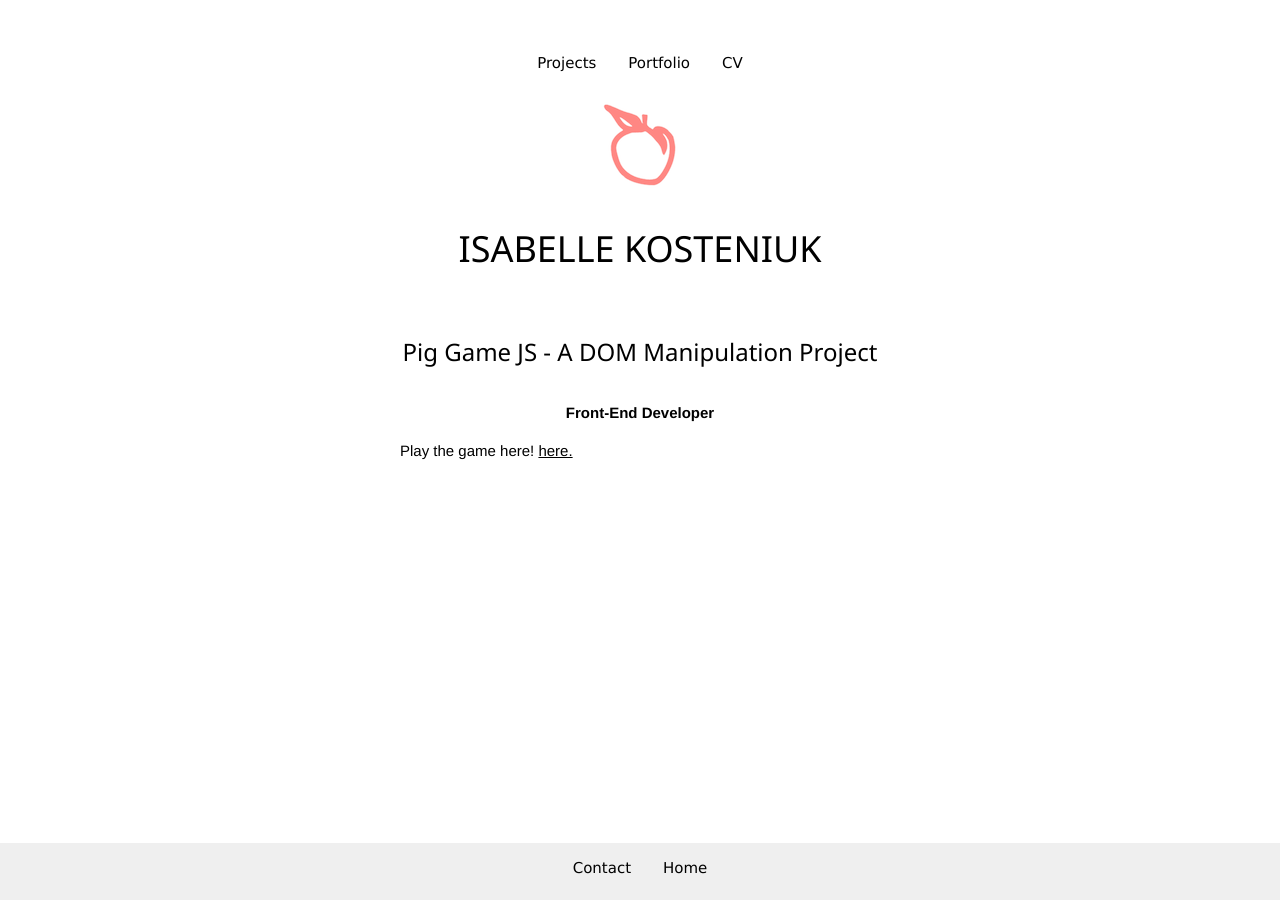
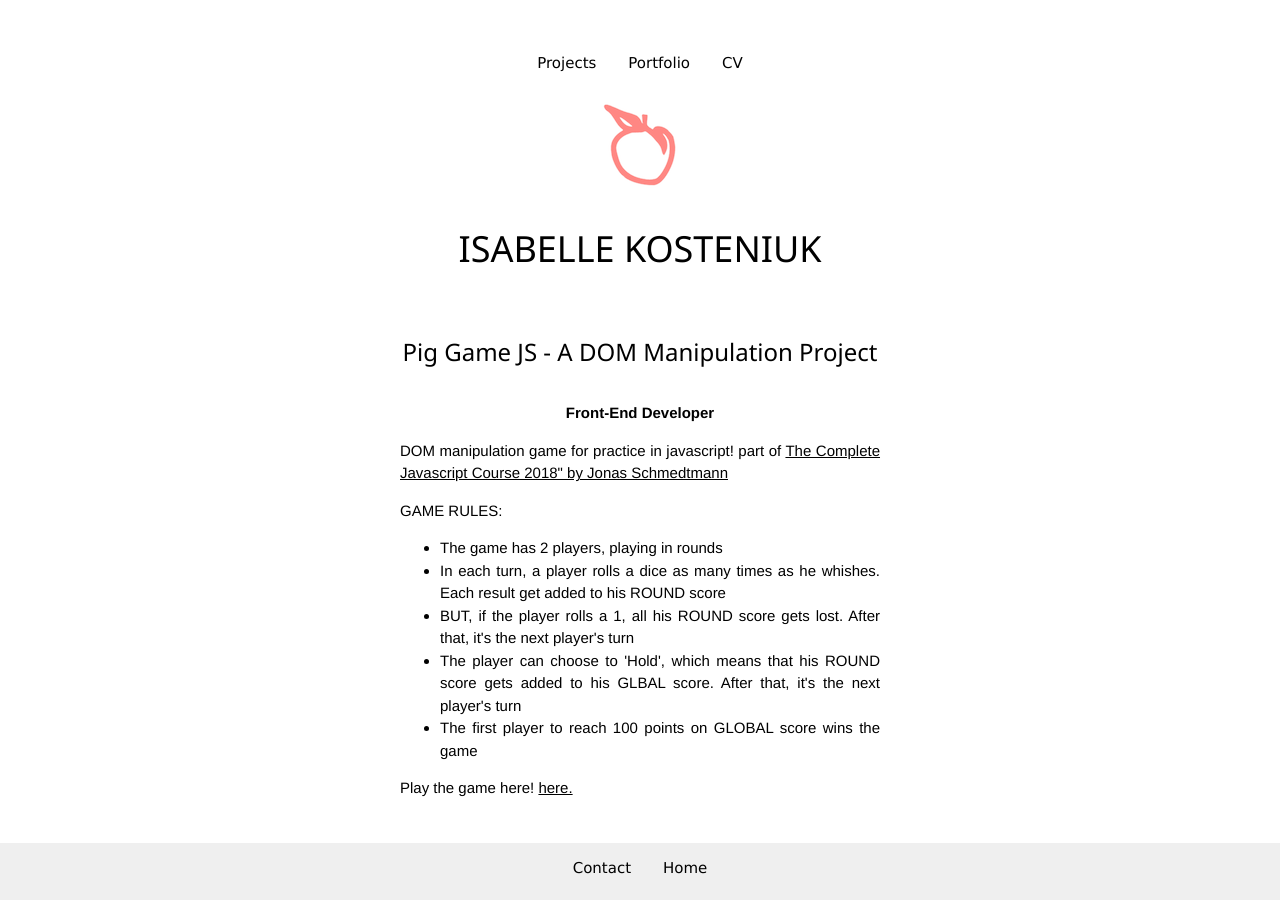
Before and after one commit to isabellekosteniuk/isabellekosteniuk, a Jekyll site: the page built from _posts/2018-07-21-piggame.markdown, in a window 1280 px wide. Built offline with Jekyll 4.4.1, drawn with Linux system fonts in a browser that asks for light colours.

Commit message:
updated pig game post

```diff
--- a/_posts/2018-07-21-piggame.markdown
+++ b/_posts/2018-07-21-piggame.markdown
@@ -8,6 +8,15 @@ categories: projects
 <h3>Pig Game JS - A DOM Manipulation Project</h3> <br>
 <b><div style="text-align:center">Front-End Developer</div></b>
 
+<p>DOM manipulation game for practice in javascript! part of <a href = "https://www.udemy.com/the-complete-javascript-course/">The Complete Javascript Course 2018" by Jonas Schmedtmann</a></p>
 
+<p>GAME RULES:</p>
+<ul>
+<li>The game has 2 players, playing in rounds</li>
+<li>In each turn, a player rolls a dice as many times as he whishes. Each result get added to his ROUND score</li>
+<li>BUT, if the player rolls a 1, all his ROUND score gets lost. After that, it's the next player's turn</li>
+<li>The player can choose to 'Hold', which means that his ROUND score gets added to his GLBAL score. After that, it's the next player's turn</li>
+<li>The first player to reach 100 points on GLOBAL score wins the game</li>
+</ul>
 <p>Play the game here! <a href="https://isabellekosteniuk.ca/pigGameJS">here.</a></p>
 </div>
```
